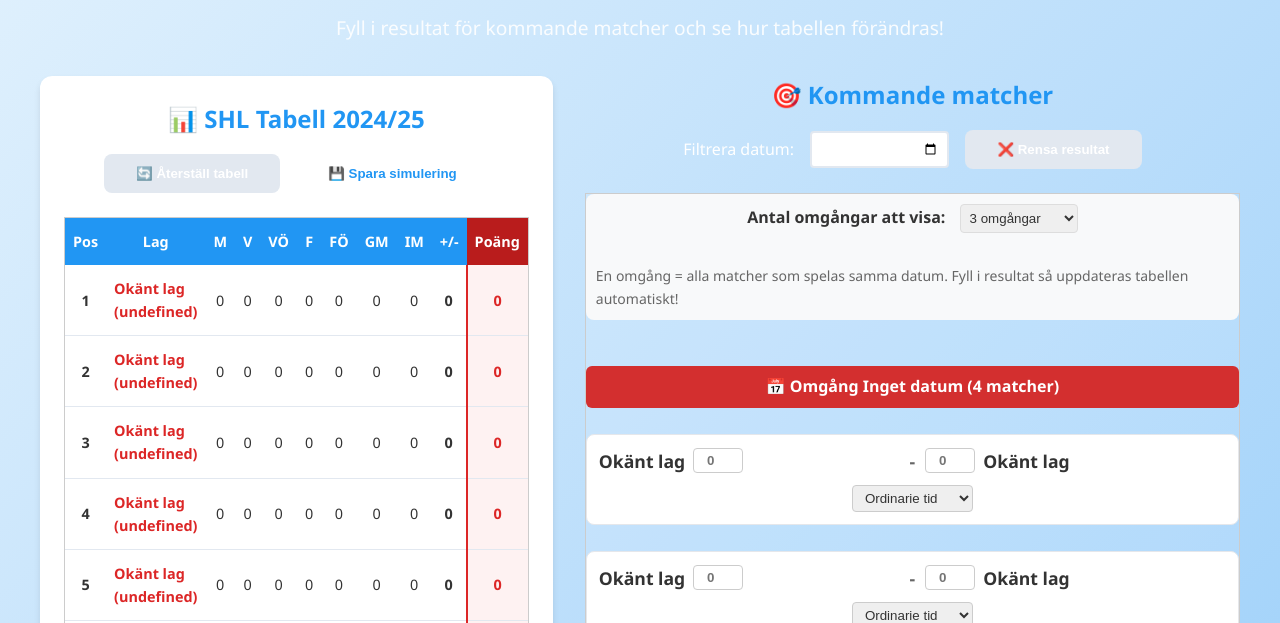
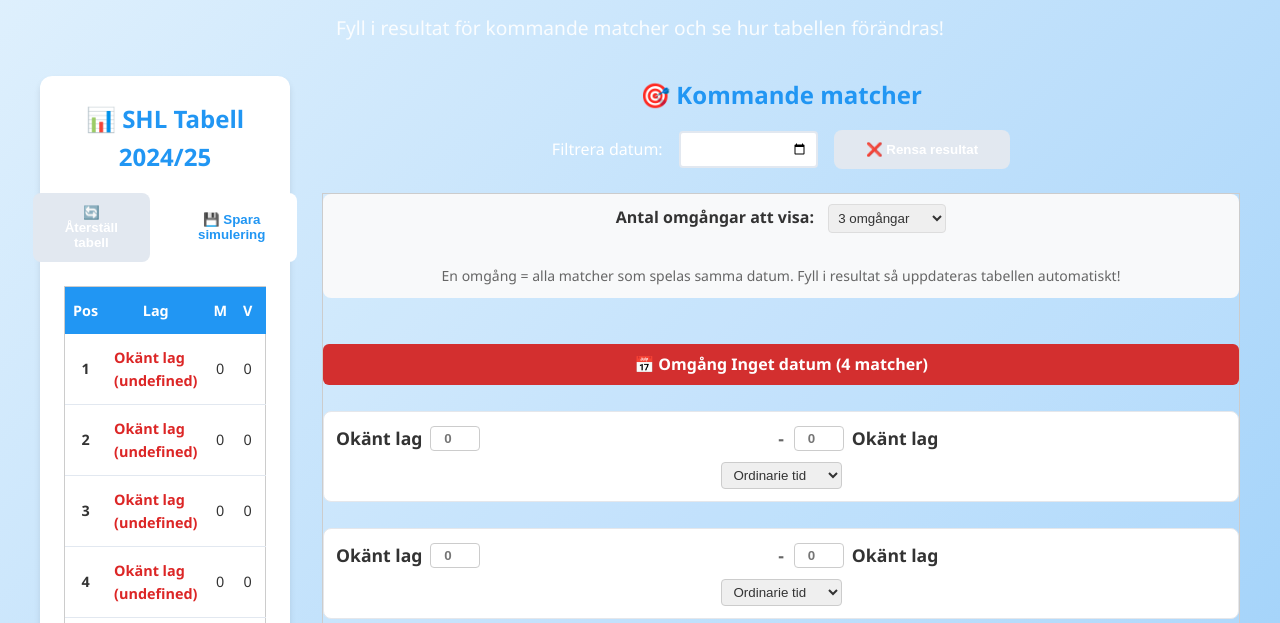
Before and after one commit to thesweetening/tabell-dev, a plain HTML site: page shl-simulator.html in a window 1280 px wide. Shown: the part 177-800 px from the top of the page. Drawn offline with Linux system fonts and the light colour scheme; no server answers.

Commit message:
🎨 Korrigera tabellproportioner enligt färgmarkering
- Matchlista: Fast bredd 250px (motsvarande gula området)
- SHL-tabell: Tar resten av utrymmet (motsvarande lila området)
- Nu borde proportionerna stämma med dina färgmarkeringar exakt

```diff
--- a/css/simulator.css
+++ b/css/simulator.css
@@ -21,7 +21,7 @@
 
 .simulator-layout {
     display: grid;
-    grid-template-columns: 1fr 5fr; /* Matchlista mycket smal, tabell mycket bred enligt färgmarkering */
+    grid-template-columns: 250px 1fr; /* Matchlista fast bredd 250px (gul), tabell tar resten (lila) */
     gap: 2rem;
     margin-top: 2rem;
     align-items: start;
```
